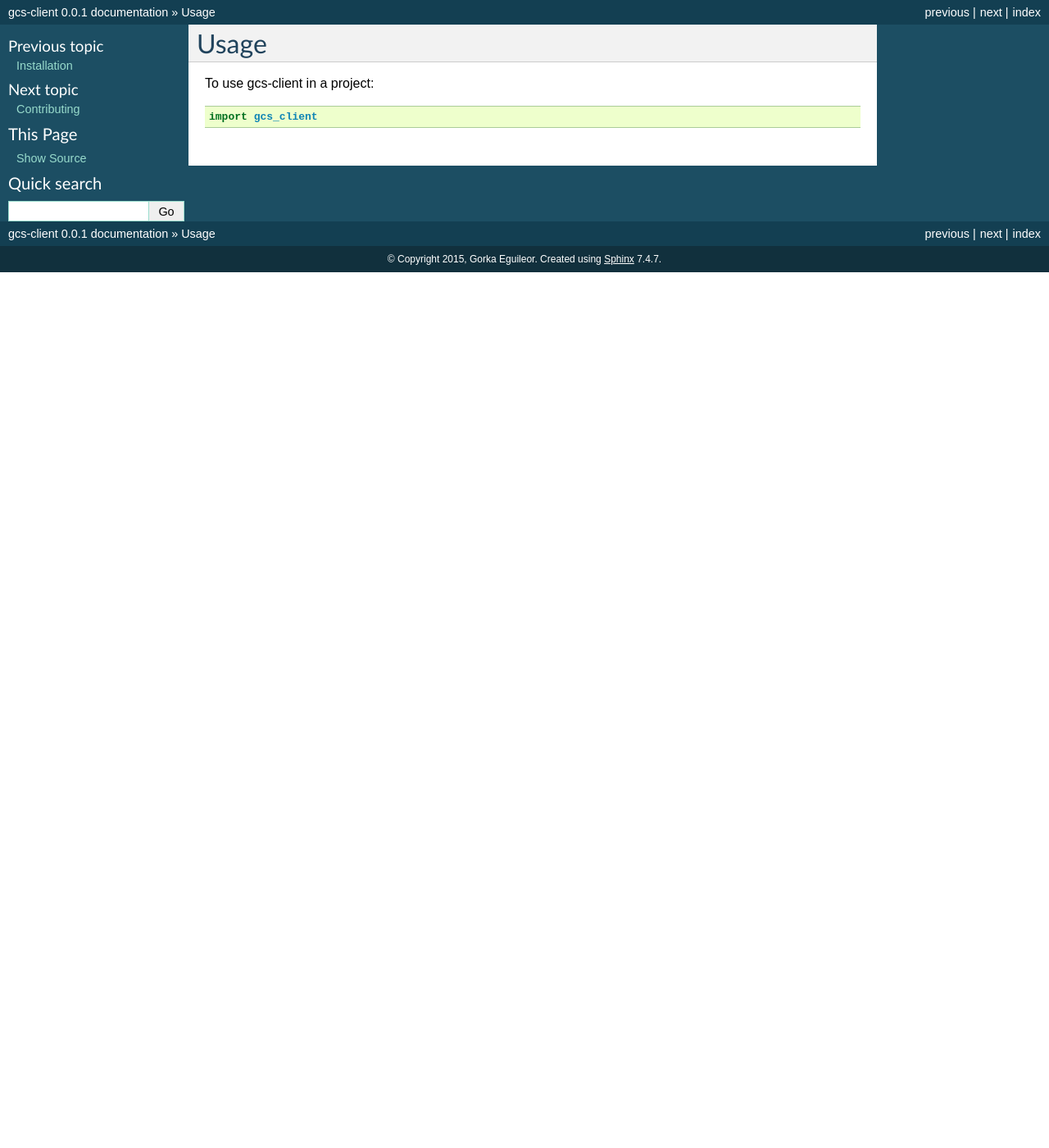
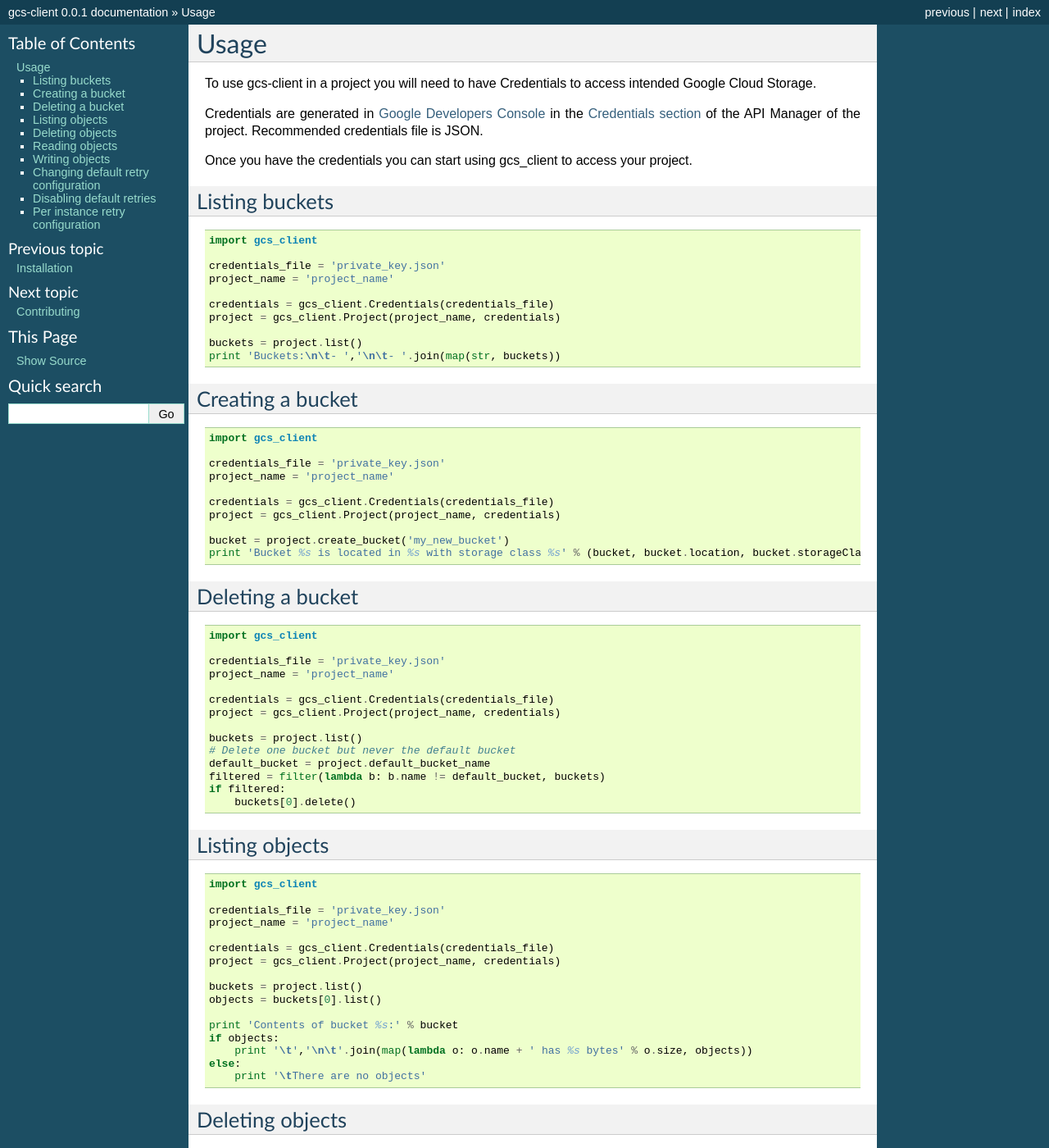
Before and after one commit to Akrog/gcs-client, a Sphinx documentation site: the page built from docs/usage.rst, in a window 1280 px wide and 1400 px high. Shown: the whole window at 82% size. Built offline with Sphinx 7.4.7, drawn with Linux system fonts in a browser that asks for light colours; some of the changed text lies outside the part shown.

Commit message:
Add usage examples to the documentation
This patch improves the documentation by adding examples of how to use
the library.

```diff
--- a/docs/conf.py
+++ b/docs/conf.py
@@ -258,7 +258,7 @@ texinfo_documents = [
      u'gcs-client Documentation',
      u'Gorka Eguileor',
      'gcs-client',
-     'One line description of project.',
+     'Google Cloud Storage Python Client.',
      'Miscellaneous'),
 ]
 
--- a/docs/usage.rst
+++ b/docs/usage.rst
@@ -2,6 +2,208 @@
 Usage
 ========
 
-To use gcs-client in a project::
+To use gcs-client in a project you will need to have Credentials to access intended Google Cloud Storage.
+
+Credentials are generated in `Google Developers Console`_ in the `Credentials section`_ of the API Manager of the project. Recommended credentials file is JSON.
+
+Once you have the credentials you can start using gcs_client to access your project.
+
+
+Listing buckets
+---------------
+
+.. code-block:: python
 
     import gcs_client
+
+    credentials_file = 'private_key.json'
+    project_name = 'project_name'
+
+    credentials = gcs_client.Credentials(credentials_file)
+    project = gcs_client.Project(project_name, credentials)
+
+    buckets = project.list()
+    print 'Buckets:\n\t- ','\n\t- '.join(map(str, buckets))
+
+
+Creating a bucket
+-----------------
+
+.. code-block:: python
+
+    import gcs_client
+
+    credentials_file = 'private_key.json'
+    project_name = 'project_name'
+
+    credentials = gcs_client.Credentials(credentials_file)
+    project = gcs_client.Project(project_name, credentials)
+
+    bucket = project.create_bucket('my_new_bucket')
+    print 'Bucket %s is located in %s with storage class %s' % (bucket, bucket.location, bucket.storageClass)
+
+
+Deleting a bucket
+-----------------
+
+.. code-block:: python
+
+    import gcs_client
+
+    credentials_file = 'private_key.json'
+    project_name = 'project_name'
+
+    credentials = gcs_client.Credentials(credentials_file)
+    project = gcs_client.Project(project_name, credentials)
+
+    buckets = project.list()
+    # Delete one bucket but never the default bucket
+    default_bucket = project.default_bucket_name
+    filtered = filter(lambda b: b.name != default_bucket, buckets)
+    if filtered:
+        buckets[0].delete()
+
+
+Listing objects
+---------------
+
+.. code-block:: python
+
+    import gcs_client
+
+    credentials_file = 'private_key.json'
+    project_name = 'project_name'
+
+    credentials = gcs_client.Credentials(credentials_file)
+    project = gcs_client.Project(project_name, credentials)
+
+    buckets = project.list()
+    objects = buckets[0].list()
+
+    print 'Contents of bucket %s:' % bucket
+    if objects:
+        print '\t','\n\t'.join(map(lambda o: o.name + ' has %s bytes' % o.size, objects))
+    else:
+        print '\tThere are no objects'
+
+
+Deleting objects
+----------------
+
+.. code-block:: python
+
+    import gcs_client
+
+    credentials_file = 'private_key.json'
+    project_name = 'project_name'
+
+    credentials = gcs_client.Credentials(credentials_file)
+    project = gcs_client.Project(project_name, credentials)
+
+    bucket = project.list()[0]
+    objects = bucket.list()
+
+    if objects:
+        obj = objects[0]
+        print 'Deleting object %s' % obj
+        obj.delete()
+
+
+Reading objects
+---------------
+
+.. code-block:: python
+
+    import gcs_client
+
+    credentials_file = 'private_key.json'
+    project_name = 'project_name'
+
+    credentials = gcs_client.Credentials(credentials_file)
+    project = gcs_client.Project(project_name, credentials)
+
+    buckets = project.list()
+    objects = buckets[0].list()
+
+    if objects:
+        with objects[0].open() as obj:
+            print 'Contents of file %s are:\n' % obj.name, obj.read()
+
+
+Writing objects
+---------------
+
+.. code-block:: python
+
+    import gcs_client
+
+    credentials_file = 'private_key.json'
+    project_name = 'project_name'
+
+    credentials = gcs_client.Credentials(credentials_file)
+    project = gcs_client.Project(project_name, credentials)
+
+    bucket = project.list()[0]
+
+    with bucket.open('new_file.txt', 'w') as obj:
+        obj.write('Hello world\n')
+
+    with bucket.open('new_file.txt') as obj:
+        print obj.read()
+
+
+Changing default retry configuration
+------------------------------------
+
+All operations use retries with Truncated Exponential Backoff by default, but we can change default configuration.
+
+.. code-block:: python
+
+    import gcs_client
+
+    # Set default retry configuration using a RetryParams instance
+    new_retry_cfg = gcs_client.RetryParams(max_retries=10, initial_delay=0.5, max_backoff=8, randomize=False)
+    gcs_client.RetryParams.set_default(new_retry_cfg)
+
+    # Set default retry configuration via params
+    gcs_client.RetryParams.set_default(max_retries=10, initial_delay=0.5, max_backoff=8, randomize=False)
+
+
+Disabling default retries
+-------------------------
+
+We may want to disable all retries for all instances that are using default retry configuration.  Those that are using specific instance configurations will continue doing so.
+
+.. code-block:: python
+
+    import gcs_client
+
+    # Disable retry configuration
+    gcs_client.RetryParams.set_default(0)
+
+
+Per instance retry configuration
+--------------------------------
+
+We can set specific retry configuration for an instance.  Important to notice that listed objects will inherit retry configuration from the object that did the listing.
+
+.. code-block:: python
+
+    import gcs_client
+
+    credentials_file = 'private_key.json'
+    project_name = 'project_name'
+
+    credentials = gcs_client.Credentials(credentials_file)
+    project = gcs_client.Project(project_name, credentials)
+
+    bucket = project.list()[0]
+    # Set bucket retry configuration
+    bucket.retry_params = gcs_client.RetryParams(max_retries=10, initial_delay=0.5, max_backoff=8, randomize=False)
+
+    # Disable retries on the bucket
+    bucket.retry_params = None
+
+
+.. _Google Developers Console: https://console.developers.google.com
+.. _Credentials section: https://console.developers.google.com/apis/credentials
```
Also changed, not shown: README.rst (+52 -1 lines), docs/gcs_client.constants.rst (added, +46 -0 lines), docs/gcs_client.rst (added, +69 -0 lines), docs/modules.rst (added, +7 -0 lines).
